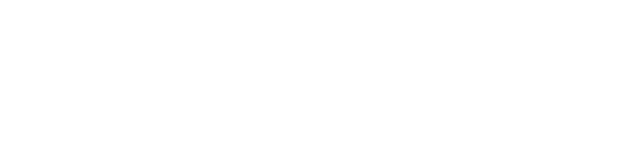
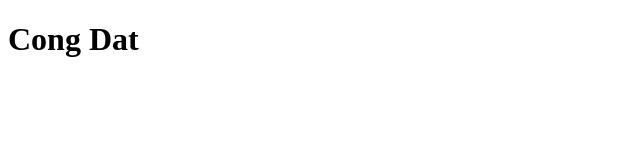
Before and after one commit to CongDatt/F8-JS-Basic, a plain HTML site: page index.html in a window 1280 px wide. Shown: the whole page, without its empty margins (0-640 px from the left). Drawn offline with Linux system fonts and the light colour scheme.

Commit message:
add code & note

```diff
--- a/index.html
+++ b/index.html
@@ -8,7 +8,7 @@
     <title>Document</title>
 </head>
 <body>
-
+    <h1>Cong Dat</h1>
 </body>
 
 <script src="./main.js"></script>
--- a/main.js
+++ b/main.js
@@ -1 +1,7 @@
-console.log('testinggg');
+// Dom Attribute
+
+var headingElement = document.querySelector('h1');
+headingElement.title = 'Tieu de'
+headingElement.className = 'newClass' // setter
+
+headingElement.setAttribute('abc', 'xyz')
```
Also changed, not shown: 1 other file.
